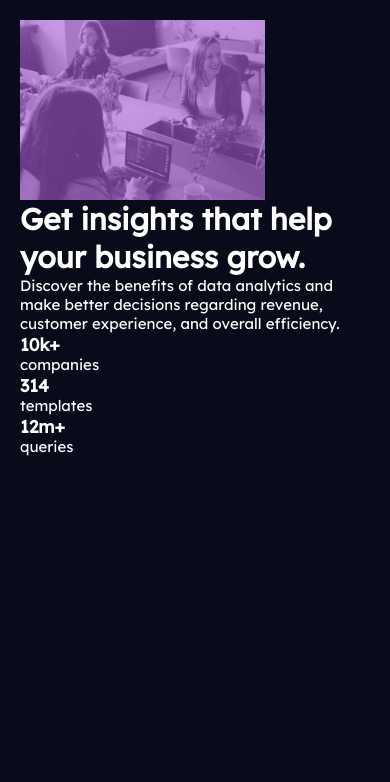
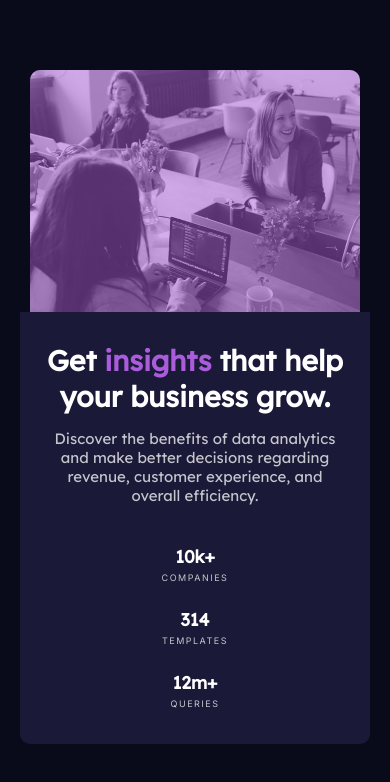
Before and after one commit to Mayur-Arde/stats-preview-card-component-main, a plain HTML site: page index.html in a window 390 px wide. Drawn offline with Linux system fonts and the light colour scheme.

Commit message:
phone view done

```diff
--- a/index.html
+++ b/index.html
@@ -19,7 +19,7 @@
     </div>
     <div class="all-info">
       <div class="top-info">
-        <h1>Get insights that help your business grow.</h1>
+        <h1>Get <span>insights</span> that help your business grow.</h1>
         <P> Discover the benefits of data analytics and make better decisions regarding revenue, customer experience,
           and overall efficiency.</P>
       </div>
--- a/styles/style.css
+++ b/styles/style.css
@@ -24,37 +24,88 @@ html {
   font-family: 'Lexend Deca', sans-serif;
 }
 
-body{
+body {
   background: var(--veryDarklue);
   width: 100vw;
-  height: 100vh;
+  /* height: 100vh; */
   color: var(--White);
 }
 
-.container{
-  margin: 20px;
+.container {
+  margin: 70px 20px;
+  border-radius: 10px;
+  display: flex;
+  flex-direction: column;
+  justify-content: center;
+  align-items: center;
 }
 
-.top-img{
-    height: 180px;
-    width: 245px;
-    background:var(--softViolet);
-    overflow: hidden;
+.top-img {
+  height: 242px;
+  width: 330px;
+  background: var(--softViolet);
+  overflow: hidden;
+  border-radius: 10px 10px 0 0;
 }
 
-.header-img{
-  width: 250px;
-      background:var(--softViolet);
-    overflow: hidden;
+.header-img {
+  width: 330px;
+  overflow: hidden;
   object-fit: contain;
-  opacity: 0.4;
+  opacity: 0.5;
+  background: url(../images/image-header-mobile.jpg);
 }
 
+.all-info {
+  /* margin: 20px 0; */
+  padding: 30px 20px 10px;
+  background-color: var(--darkDesaturatedBlue);
+  border-radius: 0 0 10px 10px;
 
+}
 
+.top-info {
+  text-align: center;
+}
 
+.top-info h1{
+  font-size: 1.9rem;
+  /* color: var(--transparentWhite); */
+}
 
+.top-info h1 span {
+  color: var(--softViolet);
+}
 
+.top-info p{
+  padding: 15px 10px;
+  color: var(--transparentWhite);
+}
+
+.bottom-info{
+  display: flex;
+  justify-content: center;
+  align-items: center;
+  padding: 25px 0 0;
+  text-align: center;
+}
+
+.data-info{
+  padding-bottom: 25px;
+}
+
+.data-info h3 {
+  color: var(--White);
+}
+
+.data-info p {
+  margin-top: 5px;
+  color: var(--transparentWhite);
+  font-family: 'Inter', sans-serif;
+  text-transform: uppercase;
+  font-size: 9px;
+  letter-spacing: 1.5px;
+}
 
 /* .attribution */
 .attribution {
```
